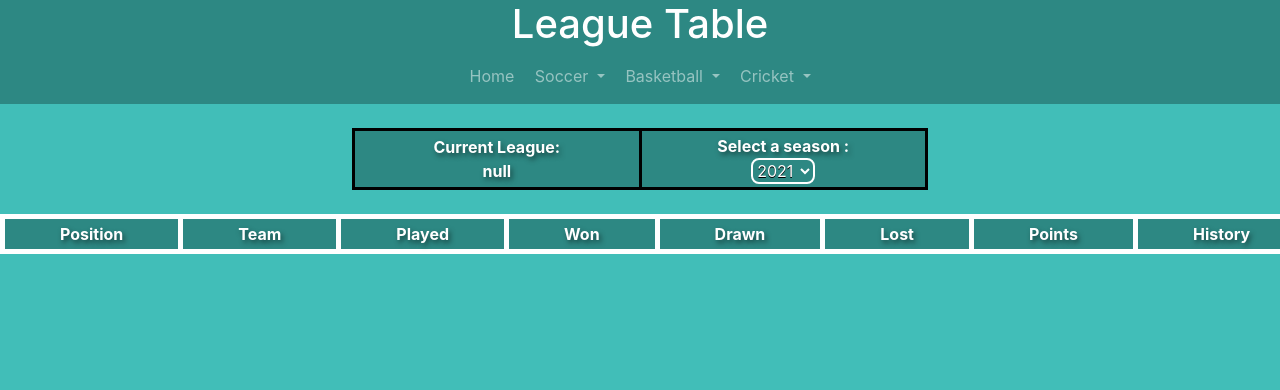
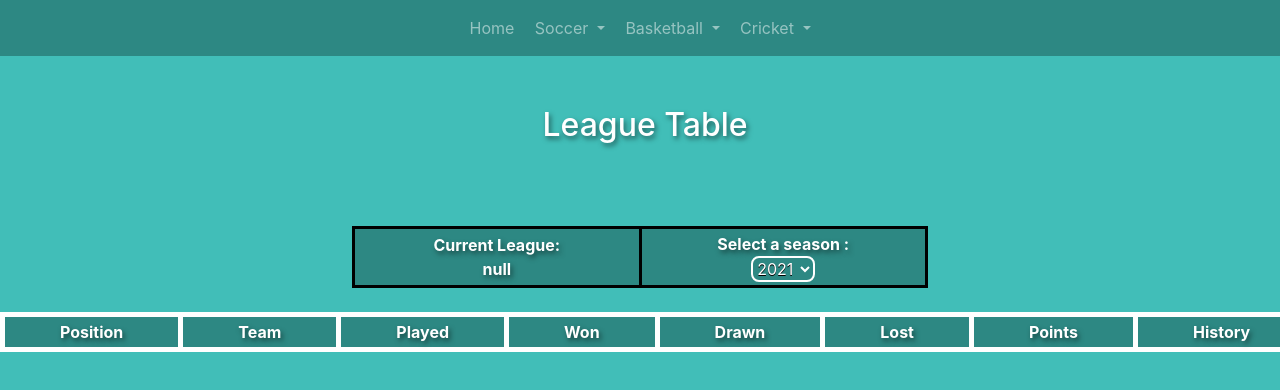
Before and after one commit to m-ramm/SportsReports, a plain HTML site: page Application/Widgets/leagueTable.html in a window 1280 px wide. Shown: the top 390 px of the page. Drawn offline with nearby package versions, Linux system fonts and the light colour scheme; no server answers.

Commit message:
add headings in live match and league table

```diff
--- a/Application/Widgets/leagueTable.html
+++ b/Application/Widgets/leagueTable.html
@@ -52,7 +52,7 @@
 
     <body>
         <header>
-            <h1>League Table</h1>
+            <!-- <h1>League Table</h1> -->
 
             <nav class="navbar navbar-expand-lg navbar-dark">
                 <button class="navbar-toggler" type="button" data-toggle="collapse" data-target="#navbarSupportedContent" aria-controls="navbarSupportedContent" aria-expanded="false" aria-label="Toggle navigation">
@@ -112,6 +112,11 @@
 
             </nav>
         </header>
+        <div class="row" style="justify-content: center; text-align: center;">
+            <div id="headline">
+                <h2 id="leagueHeading">League Table</h2>
+            </div>
+        </div>
         <br>
         <table class="leagueTableDropdownSelect">
             <th class="leagueTableDropdownSelect" id="currentLeague">
```
Also changed, not shown: Application/Widgets/liveMatch.html (+11 -2 lines).
